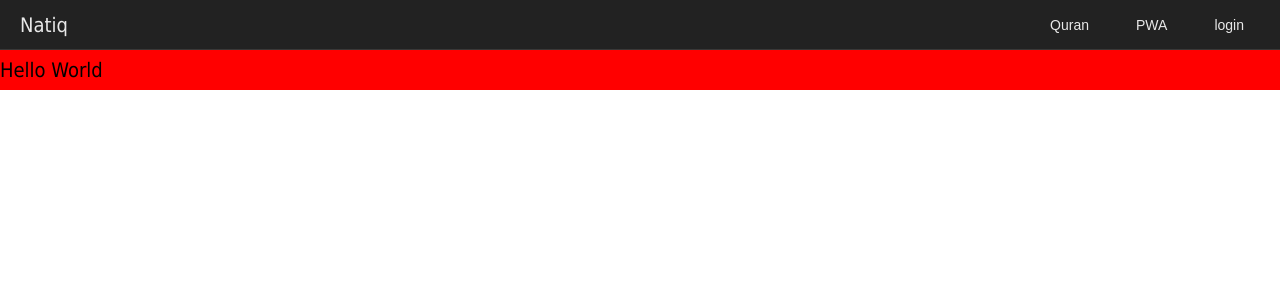
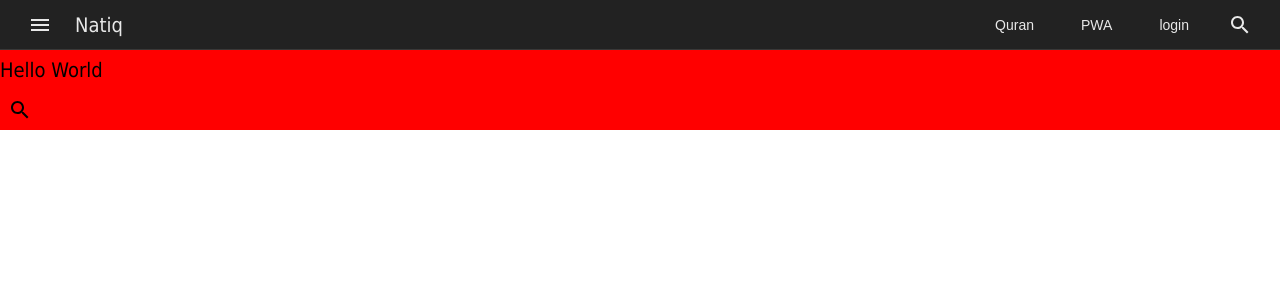
Before and after one commit to NatiqQuran/nq-pwa, a React (Create React App) app: page / in a window 1280 px wide. Shown: the top 300 px of the page. Built offline with nearby package versions, Linux system fonts and the light colour scheme.

Commit message:
update button, svgIcon, colors

```diff
--- a/src/assets/css/style.css
+++ b/src/assets/css/style.css
@@ -12,6 +12,10 @@ body {
 img {
     max-width: 100%;
     max-height: 100%;
+}
+
+a {
+    color: inherit;
 }
 
 h1,
@@ -42,20 +46,3 @@ h5 {
     line-height: 2.4rem;
     font-size: 1.5rem;
 }
-a {
-    color: var(--primaryColor);
-    text-decoration: underline;
-}
-a:hover,
-a:active {
-    cursor: pointer;
-    color: var(--secondaryColor);
-}
-code {
-    display: block;
-    padding: 1rem;
-    margin: 0.5rem 0;
-    border-radius: 0.5rem;
-    font-size: 1.6rem;
-    background: #7d7d7d7d;
-}
--- a/src/routes/intro/index.tsx
+++ b/src/routes/intro/index.tsx
@@ -1,11 +1,14 @@
 import React from "react";
 import { Link } from "react-router-dom";
 import { Header, Main, Button, Page, Spacer } from "ui";
+import { ReactComponent as Menu } from "../../assets/svg/menu.svg";
+import { ReactComponent as SearchIcon } from "../../assets/svg/search.svg";
 
 function Intro() {
     return (
         <Page>
             <Header>
+                <Button icon={<Menu />} />
                 <h1>Natiq</h1>
                 <Spacer />
                 <Link to="/quran">
@@ -17,11 +20,13 @@ function Intro() {
                 <Link to="/account/login">
                     <Button>login</Button>
                 </Link>
+                <Button icon={<SearchIcon />} />
             </Header>
 
             <Main style={{ background: "red" }}>
                 <div>
                     <h1>Hello World</h1>
+                    <Button icon={<SearchIcon />} />
                 </div>
             </Main>
         </Page>
--- a/src/ui/button/button.module.css
+++ b/src/ui/button/button.module.css
@@ -11,8 +11,8 @@
     border-radius: 2rem;
     font-size: 1.4rem;
     background: none;
-    color: var(--onBackgroundColor);
-    fill: var(--onBackgroundColor);
+    color: inherit;
+    fill: inherit;
     user-select: none;
     cursor: pointer;
     box-sizing: border-box;
--- a/src/ui/button/button.tsx
+++ b/src/ui/button/button.tsx
@@ -11,7 +11,7 @@ interface ButtonProps extends React.HTMLAttributes<HTMLButtonElement> {
 function Button(props: ButtonProps) {
     const joinedClassNames = joinClassNames(
         styles.button,
-        props.variant ? styles[props.variant] : "",
+        props.variant ? styles[props.variant] : styles.text,
         props.icon && !props.children ? styles.iconButton : "",
         props.className!
     );
--- a/src/ui/header/header.module.css
+++ b/src/ui/header/header.module.css
@@ -13,8 +13,3 @@
     fill: var(--onHeaderColor);
     user-select: none;
 }
-
-.header button {
-    color: var(--onHeaderColor);
-    fill: var(--onHeaderColor);
-}
--- a/src/ui/svgIcon/svgIcon.module.css
+++ b/src/ui/svgIcon/svgIcon.module.css
@@ -1,30 +1,5 @@
-.svg svg,
-.svg svg path {
+.svg svg {
     display: block;
     width: 100%;
     height: 100%;
 }
-
-.svg.onBackground {
-    fill: var(--onBackgroundColor);
-}
-
-.svg.onHeader {
-    fill: var(--onHeaderColor);
-}
-
-.svg.onPrimaryColor {
-    fill: var(--onPrimaryColor);
-}
-
-.svg.onSecondaryColor {
-    fill: var(--onSecondaryColor);
-}
-
-.svg.onSurfaceColor {
-    fill: var(--onSurfaceColor);
-}
-
-.svg.onErrorColor {
-    fill: var(--onErrorColor);
-}
--- a/src/ui/svgIcon/svgIcon.tsx
+++ b/src/ui/svgIcon/svgIcon.tsx
@@ -3,24 +3,11 @@ import { joinClassNames, joinStyles } from "library";
 import styles from "./svgIcon.module.css";
 
 interface SvgIconProps extends React.HTMLAttributes<HTMLElement> {
-    color?:
-        | "onBackground"
-        | "onHeader"
-        | "onPrimaryColor"
-        | "onSecondaryColor"
-        | "onSurfaceColor"
-        | "onErrorColor";
     size?: number;
 }
 
 function SvgIcon(props: SvgIconProps) {
-    const colorStyle = props.color ? styles[props.color] : "";
-
-    const joinedClassNames = joinClassNames(
-        styles.svg,
-        colorStyle,
-        props.className!
-    );
+    const joinedClassNames = joinClassNames(styles.svg, props.className!);
 
     const joinedStyles = joinStyles(
         props.size
```
